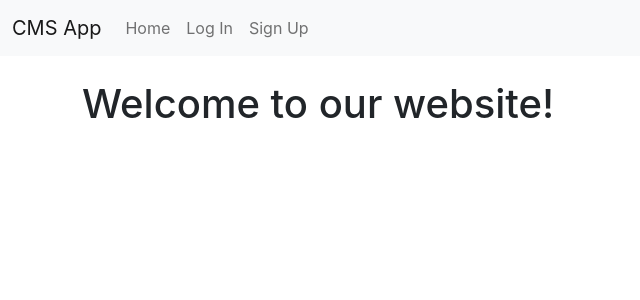
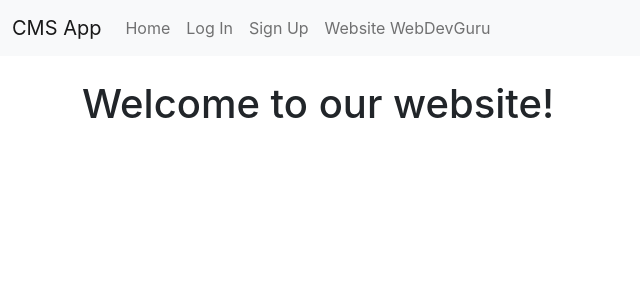
Before and after one commit to anas029/CMS_FE, a React (Create React App) app: page / in a window 1280 px wide. Shown: the top 300 px of the page, without its empty margins (0-640 px from the left). Built offline with nearby package versions, Linux system fonts and the light colour scheme; no server answers.

Commit message:
@anas029 fixed a tag to Link Component, remove proxy

```diff
--- a/package.json
+++ b/package.json
@@ -42,6 +42,5 @@
       "last 1 firefox version",
       "last 1 safari version"
     ]
-  },
-  "proxy": "http://localhost:4000/"
+  }
 }
--- a/src/App.js
+++ b/src/App.js
@@ -1,17 +1,20 @@
-import React, { useState, useEffect } from 'react';
+
+import { useState, useEffect } from 'react'
+import { BrowserRouter as Router, Routes, Route, Link } from "react-router-dom"
+import axios from 'axios';
 import auth from './firebase';
-import { BrowserRouter as Router, Routes, Route, Link } from 'react-router-dom';
+
+import Website from './website/Website'
 import SignUp from './components/SignUp';
 import SocialLogin from './components/SocialLogin';
 import ForgotPassword from './components/ForgotPassword';
-import axios from 'axios';
 
 function App() {
   const [currentUser, setCurrentUser] = useState(null);
 
   useEffect(() => {
     auth.onIdTokenChanged((user) => {
-      if(user){
+      if (user) {
         user.getIdToken().then((idToken) => {
           const data = {
             idToken,
@@ -79,7 +82,7 @@ function App() {
                     <li><button className="dropdown-item" onClick={signOut}>Sign Out</button></li>
                   </ul>
                 </li>
-              ): (
+              ) : (
                 <>
                   <li className="nav-item">
                     <Link className="nav-link" to="/login">
@@ -93,6 +96,11 @@ function App() {
                   </li>
                 </>
               )}
+              <li className="nav-item">
+                <Link className="nav-link" to="/website/WebDevGuru/">
+                  Website WebDevGuru
+                </Link>
+              </li>
             </ul>
           </div>
         </div>
@@ -104,6 +112,8 @@ function App() {
           <Route path="/login" element={<SocialLogin />} />
           <Route path="/signup" element={<SignUp />} />
           <Route path="/forgotpassword" element={<ForgotPassword />} />
+          <Route path="/website/:websiteDomain/:path" element={<Website />} />
+          <Route path="/website/:websiteDomain/*" element={<Website />} />
         </Routes>
       </div>
     </Router>
--- a/src/website/Website.js
+++ b/src/website/Website.js
@@ -1,10 +1,9 @@
 import Axios from "axios"
-import React, { useEffect, useState } from "react"
-import { useParams } from "react-router-dom";
+import { useEffect, useState } from "react"
+import { useParams, Link } from "react-router-dom";
 import Header from "./Header";
 import Footer from "./Footer";
 import Main from "./Main";
-import { BrowserRouter as Router, Routes, Route, Link } from "react-router-dom"
 
 
 
```
Lines whose indentation alone changed are shown as unchanged.
